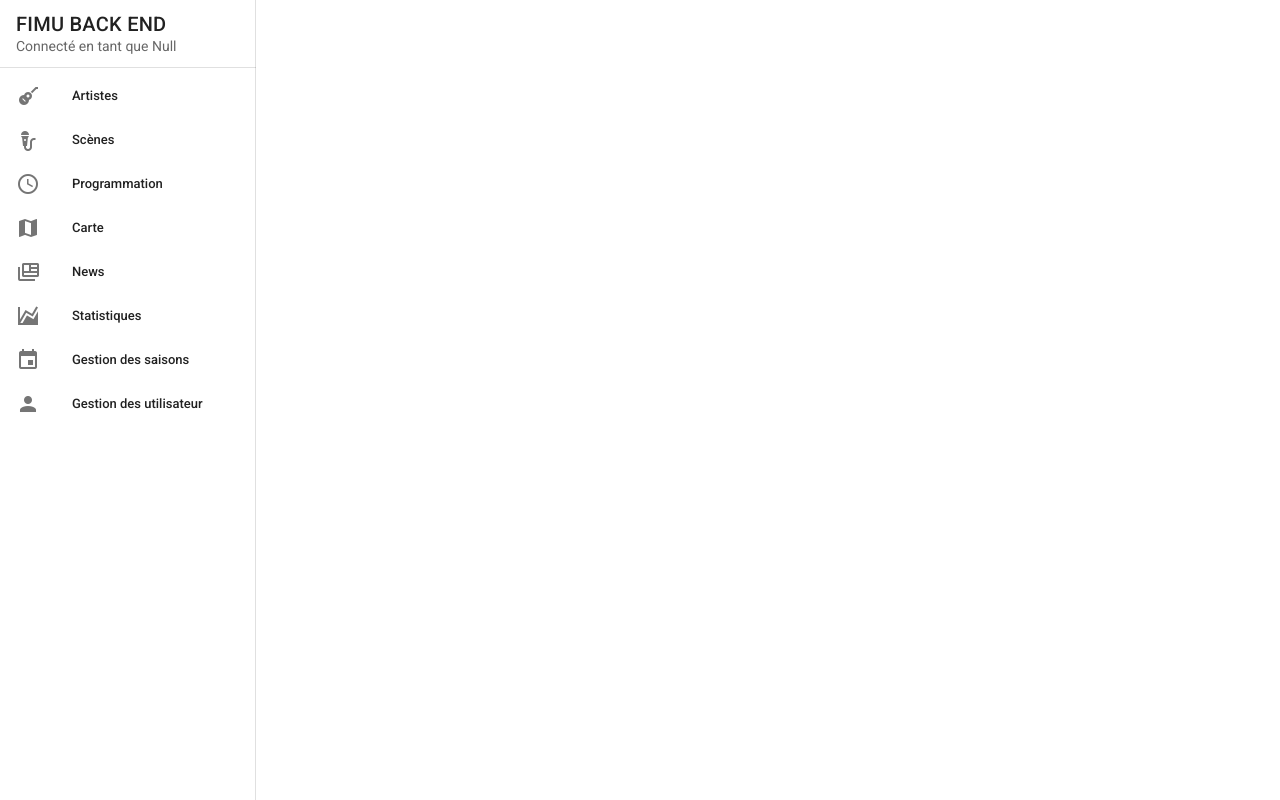
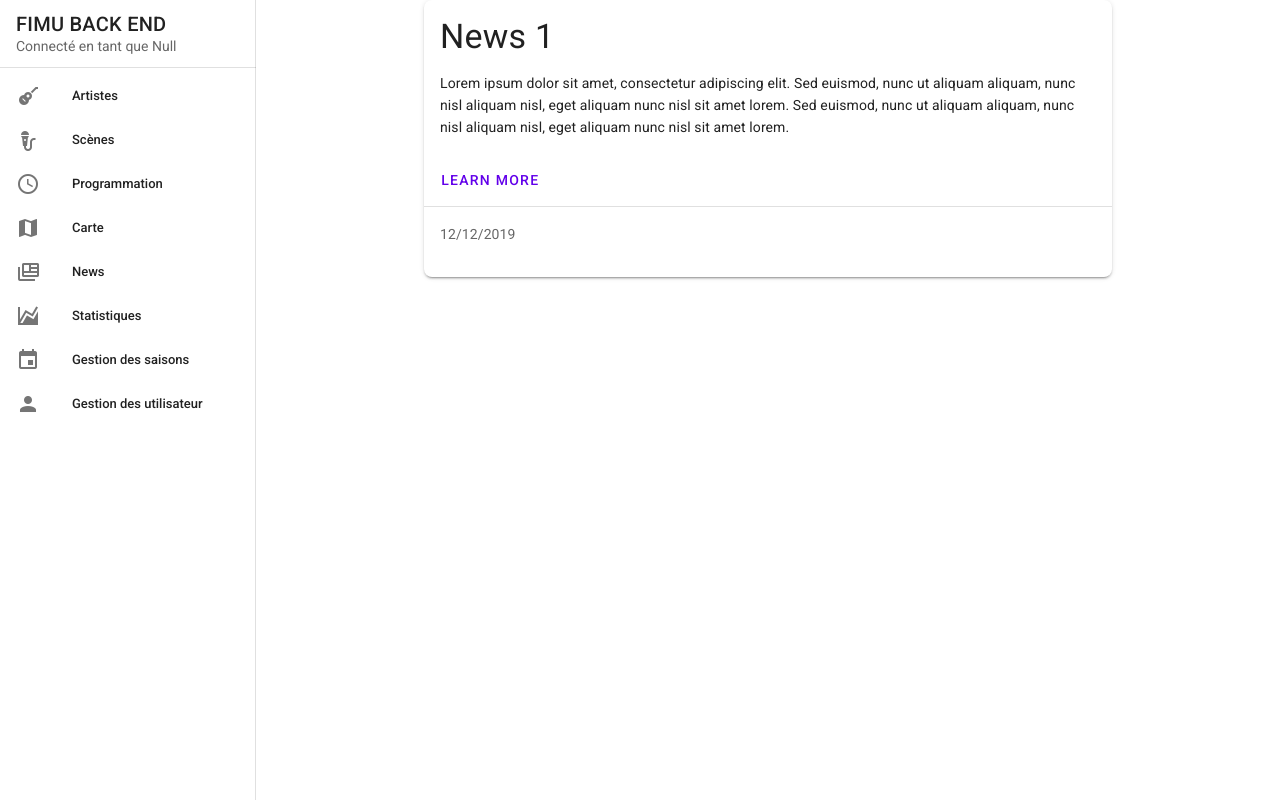
Before and after one commit to ArnaudCHEVALME/FIMU-ADMIN-VUE, a Vue app: page /news in a window 1280 px wide. Built offline with nearby package versions, Linux system fonts and the light colour scheme.

Commit message:
News Card

```diff
--- a/src/components/CardNews.vue
+++ b/src/components/CardNews.vue
@@ -1,17 +1,14 @@
 <template>
   <v-card
-      class="mx-auto roundedlg"
-      max-width="344"
+      class="mx-md-auto rounded-lg"
+      max-width="688"
   >
     <v-card-text>
-      <div>Word of the Day</div>
       <p class="text-h4 text--primary">
-        be•nev•o•lent
+        {{ title }}
       </p>
-      <p>adjective</p>
       <div class="text--primary">
-        well meaning and kindly.<br>
-        "a benevolent smile"
+        {{ content }}
       </div>
     </v-card-text>
     <v-card-actions>
@@ -22,14 +19,35 @@
         Learn More
       </v-btn>
     </v-card-actions>
+    <v-divider></v-divider>
+    <v-card-subtitle>
+      <p class="">
+        {{ date }}
+      </p>
+    </v-card-subtitle>
   </v-card>
 </template>
 
 <script>
 export default {
-  name: "CardNews"
-}
+  props: {
+    news: {
+      type: Object,
+      required: true
+    }
+  },
+  name: "CardNews",
+  data: () => {
+    return {
+      title: "News 1",
+      content: "Lorem ipsum dolor sit amet, consectetur adipiscing elit. Sed euismod, nunc ut aliquam aliquam, nunc nisl aliquam nisl, eget aliquam nunc nisl sit amet lorem. Sed euismod, nunc ut aliquam aliquam, nunc nisl aliquam nisl, eget aliquam nunc nisl sit amet lorem.",
+      date: "12/12/2019"
+    }
+  }
+};
+
 </script>
+
 
 <style scoped>
 
--- a/src/router/index.js
+++ b/src/router/index.js
@@ -1,6 +1,7 @@
 import Vue from 'vue'
 import VueRouter from 'vue-router'
 import HomeView from '../views/HomeView.vue'
+import CardNews from "@/components/CardNews";
 
 Vue.use(VueRouter)
 
@@ -11,12 +12,12 @@ const routes = [
     component: HomeView
   },
   {
-    path: '/test',
-    name: 'test',
+    path: '/news',
+    name: 'news',
     // route level code-splitting
     // this generates a separate chunk (about.[hash].js) for this route
     // which is lazy-loaded when the route is visited.
-    component: () => import(/* webpackChunkName: "about" */ '../components/CardNews')
+    component: CardNews
   }
 ]
 
```
